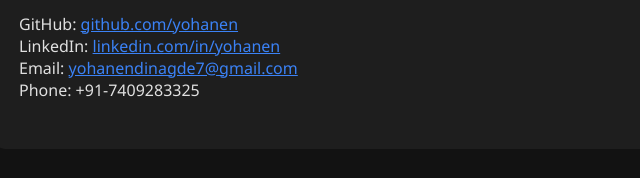
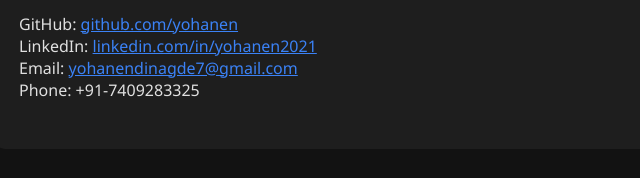
Before and after one commit to yohanen/portfolio-site, a plain HTML site: page index.html in a window 1280 px wide. Shown: the part 1602-1780 px from the top of the page, 171-811 px from the left. Drawn offline with Linux system fonts and the light colour scheme.

Commit message:
Update index.html

```diff
--- a/index.html
+++ b/index.html
@@ -147,7 +147,7 @@
     <h2>✉ Contact</h2>
     <p>
       GitHub: <a href="https://github.com/yohanen" target="_blank">github.com/yohanen</a><br />
-      LinkedIn: <a href="https://www.linkedin.com/in/yohanen" target="_blank">linkedin.com/in/yohanen</a><br />
+      LinkedIn: <a href="https://www.linkedin.com/in/yohanen2021" target="_blank">linkedin.com/in/yohanen2021</a><br />
       Email: <a href="mailto:yohanendinagde7@gmail.com">yohanendinagde7@gmail.com</a><br />
       Phone: +91-7409283325
     </p>
```
